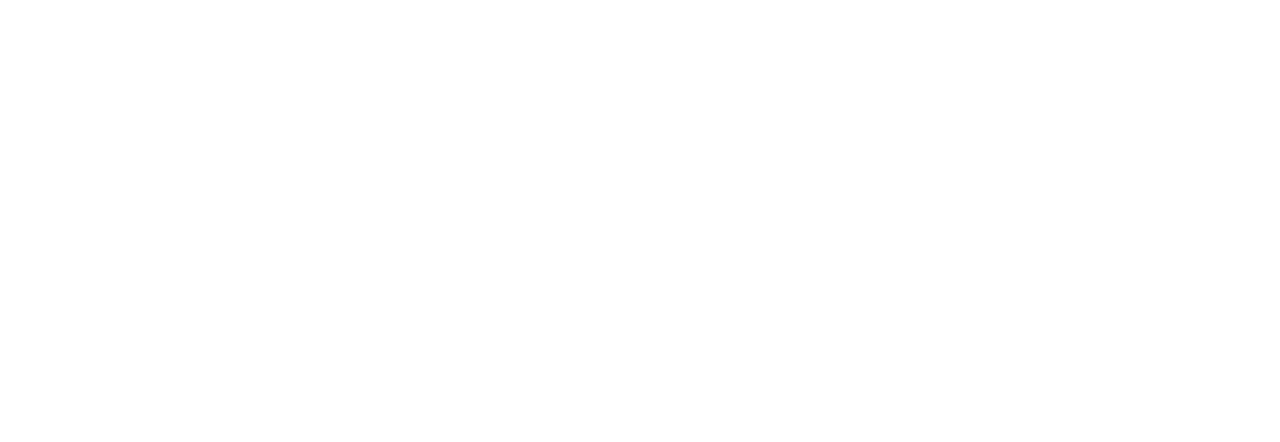
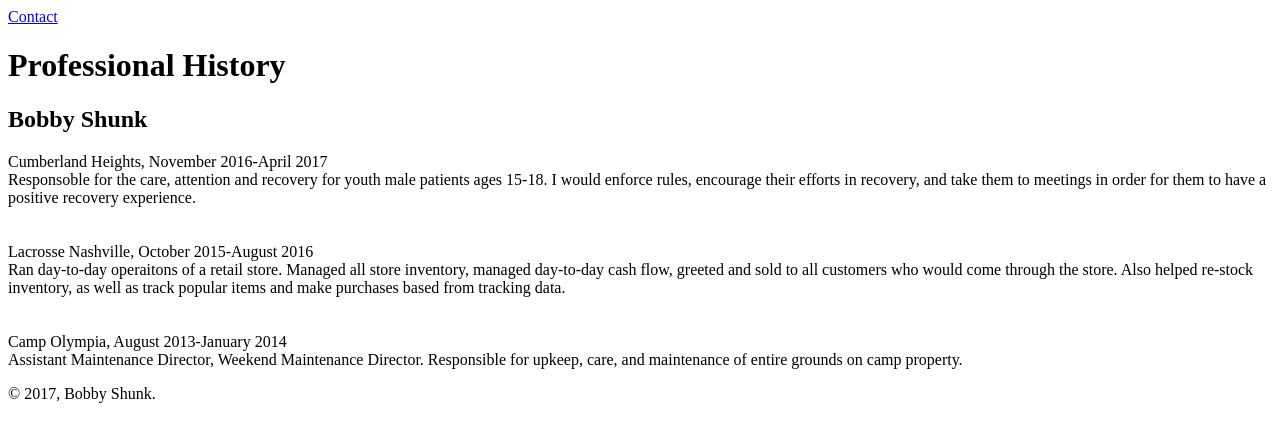
Before and after one commit to bshunk/Professional-History, a plain HTML site: page index.html in a window 1280 px wide. Drawn offline with Linux system fonts and the light colour scheme.

Commit message:
Added index, contact, and style

```diff
--- a/index.html
+++ b/index.html
@@ -1,15 +1,38 @@
 <!DOCTYPE html>
 <html>
 	<head>
-	<title>Bobby</title>
+		<title>Bobby Shunk | Designer</title>
 	</head>
+
 	<body>
 		<header>
-		<nav>
-			<a href="index.html"></a>
-			<a href="contact.html"></a>
-		</nav>
+			<a href="contact.html">
+				<header>Contact</header>
+			</a>
+				<h1>Professional History</h1>
+				<h2>Bobby Shunk</h2>
 		</header>
 
+		<article>
+			<header>Cumberland Heights, November 2016-April 2017</header>
+		</article>
+			<section>Responsoble for the care, attention and recovery for youth male patients ages 15-18. I would enforce rules, encourage their efforts in recovery, and take them to meetings in order for them to have a positive recovery experience.
+			</section>
+			<br></br>
+
+		<article>
+			<header>Lacrosse Nashville, October 2015-August 2016</header>
+		</article>
+			<section>Ran day-to-day operaitons of a retail store. Managed all store inventory, managed day-to-day cash flow, greeted and sold to all customers who would come through the store. Also helped re-stock inventory, as well as track popular items and make purchases based from tracking data.</section>
+			<br></br>
+
+		<article>
+			<header>Camp Olympia, August 2013-January 2014</header>
+		</article>
+			<section>Assistant Maintenance Director, Weekend Maintenance Director. Responsible for upkeep, care, and maintenance of entire grounds on camp property.
 	</body>
+
+	<footer>
+		<p>&copy; 2017, Bobby Shunk.</p>
+	</footer>
 </html>
```
Also changed, not shown: contact.html (added, +48 -0 lines), styles.css (added). Lines whose indentation alone changed are shown as unchanged.
